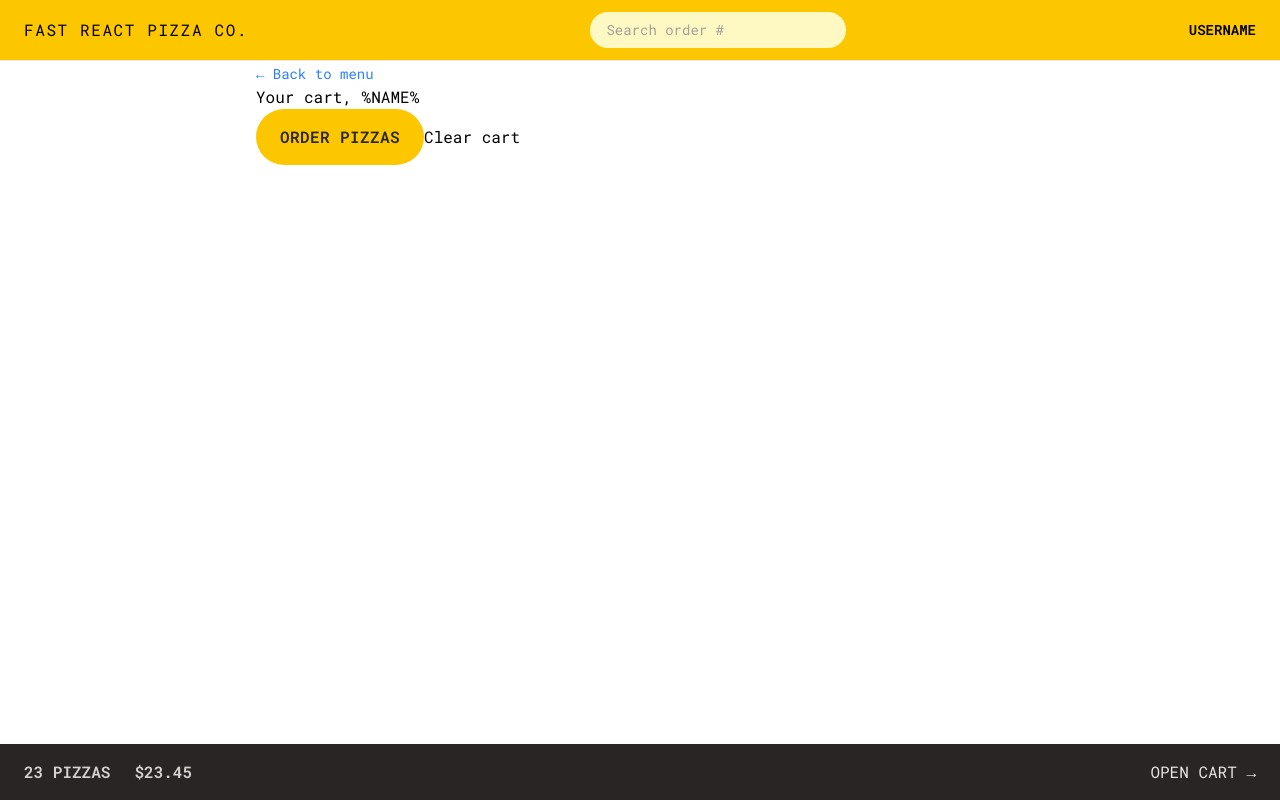
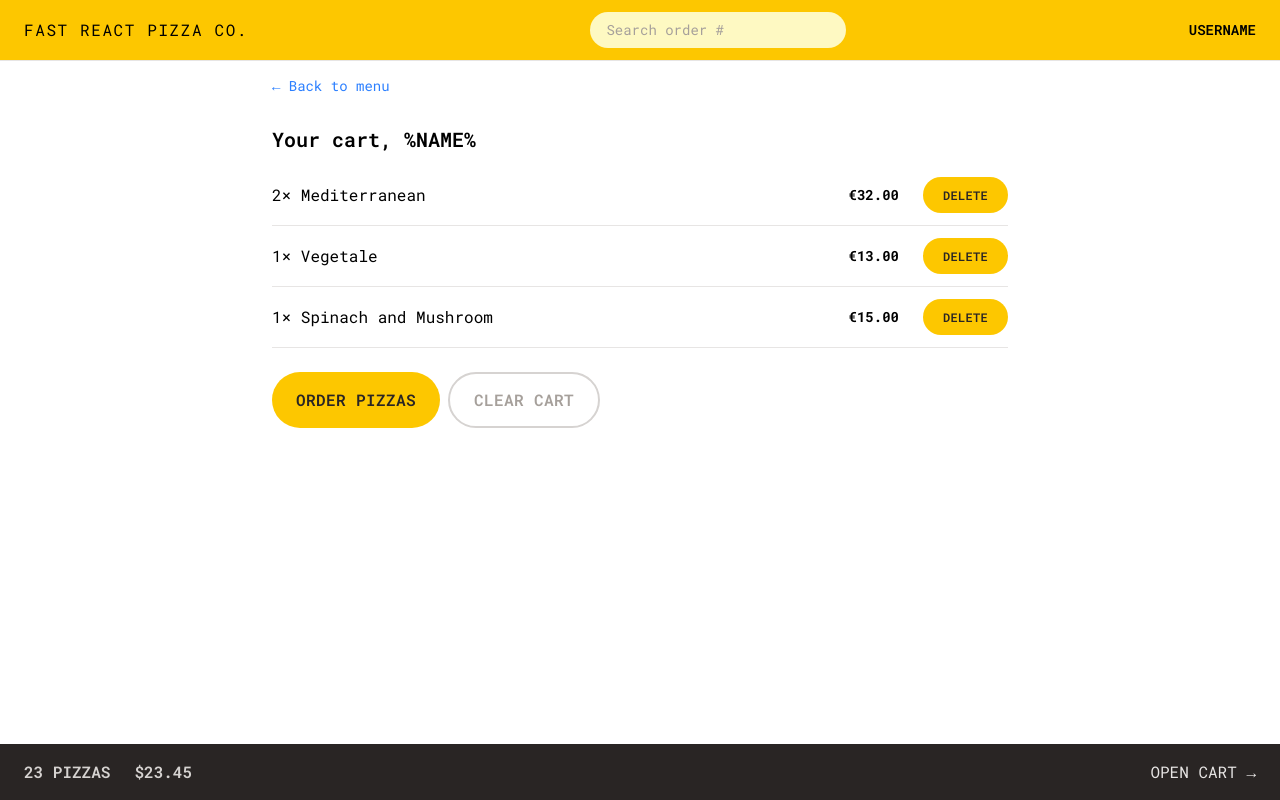
Before and after one commit to eroscamposg/react-pizza, a React (Vite) app: page /cart in a window 1280 px wide. Built offline with nearby package versions, Linux system fonts and the light colour scheme.

Commit message:
Styling the cart

```diff
--- a/src/features/cart/Cart.jsx
+++ b/src/features/cart/Cart.jsx
@@ -1,5 +1,6 @@
 import LinkButton from "../../ui/LinkButton";
 import Button from "../../ui/Button";
+import CartItem from "./CartItem";
 
 const fakeCart = [
   {
@@ -29,16 +30,22 @@
   const cart = fakeCart;
 
   return (
-    <div>
+    <div className="px-4 py-3">
       <LinkButton to="/menu">&larr; Back to menu</LinkButton>
 
-      <h2>Your cart, %NAME%</h2>
+      <h2 className="mt-7 text-xl font-semibold">Your cart, %NAME%</h2>
 
-      <div>
+      <ul className="mt-3 divide-y divide-stone-200 border-b border-stone-200">
+        {cart.map((item) => (
+          <CartItem item={item} key={item.key}></CartItem>
+        ))}
+      </ul>
+
+      <div className="mt-6 space-x-2">
         <Button to="/order/new" type="primary">
           Order pizzas
         </Button>
-        <button>Clear cart</button>
+        <Button type="secondary">Clear cart</Button>
       </div>
     </div>
   );
--- a/src/features/cart/CartItem.jsx
+++ b/src/features/cart/CartItem.jsx
@@ -1,15 +1,17 @@
+import Button from "../../ui/Button";
 import { formatCurrency } from "../../utils/helpers";
 
 function CartItem({ item }) {
   const { pizzaId, name, quantity, totalPrice } = item;
 
   return (
-    <li>
-      <p>
+    <li className="py-3 sm:flex sm:items-center sm:justify-between">
+      <p className="mb-1 sm:mb-0">
         {quantity}&times; {name}
       </p>
-      <div>
-        <p>{formatCurrency(totalPrice)}</p>
+      <div className="flex items-center justify-between sm:gap-6">
+        <p className="text-sm font-bold">{formatCurrency(totalPrice)}</p>
+        <Button type="small">Delete</Button>
       </div>
     </li>
   );
--- a/src/ui/Button.jsx
+++ b/src/ui/Button.jsx
@@ -2,11 +2,13 @@
 
 function Button({ children, disabled, to, type }) {
   const base =
-    "inline-block rounded-full bg-yellow-400 font-semibold tracking-wide text-stone-800 uppercase transition-colors duration-300 hover:bg-yellow-300 focus:bg-yellow-300 focus:ring focus:ring-yellow-300 focus:ring-offset-2 focus:outline-none disabled:cursor-not-allowed ";
+    "inline-block rounded-full bg-yellow-400 font-semibold tracking-wide text-stone-800 uppercase transition-colors duration-300 hover:bg-yellow-300 focus:bg-yellow-300 focus:ring focus:ring-yellow-300 focus:ring-offset-2 focus:outline-none disabled:cursor-not-allowed cursor-pointer";
 
   const styles = {
     primary: base + "px-4 py-3 md:px-6 md:py-4",
-    small: base + "py-2 md:px-5 md:py-2.5 text-xs",
+    small: base + "px-3 py-2 md:px-5 md:py-2.5 text-xs",
+    secondary:
+      "cursor-pointer inline-block rounded-full border-2 border-stone-300 font-semibold tracking-wide text-stone-400 uppercase transition-colors duration-300 hover:bg-stone-300 hover:text-stone-800 focus:bg-stone-300 focus:text-stone-800 focus:ring focus:ring-stone-200 focus:ring-offset-2 focus:outline-none disabled:cursor-not-allowed px-4 py-2.5 md:px-6 md:py-3.5",
   };
 
   if (to)
```
